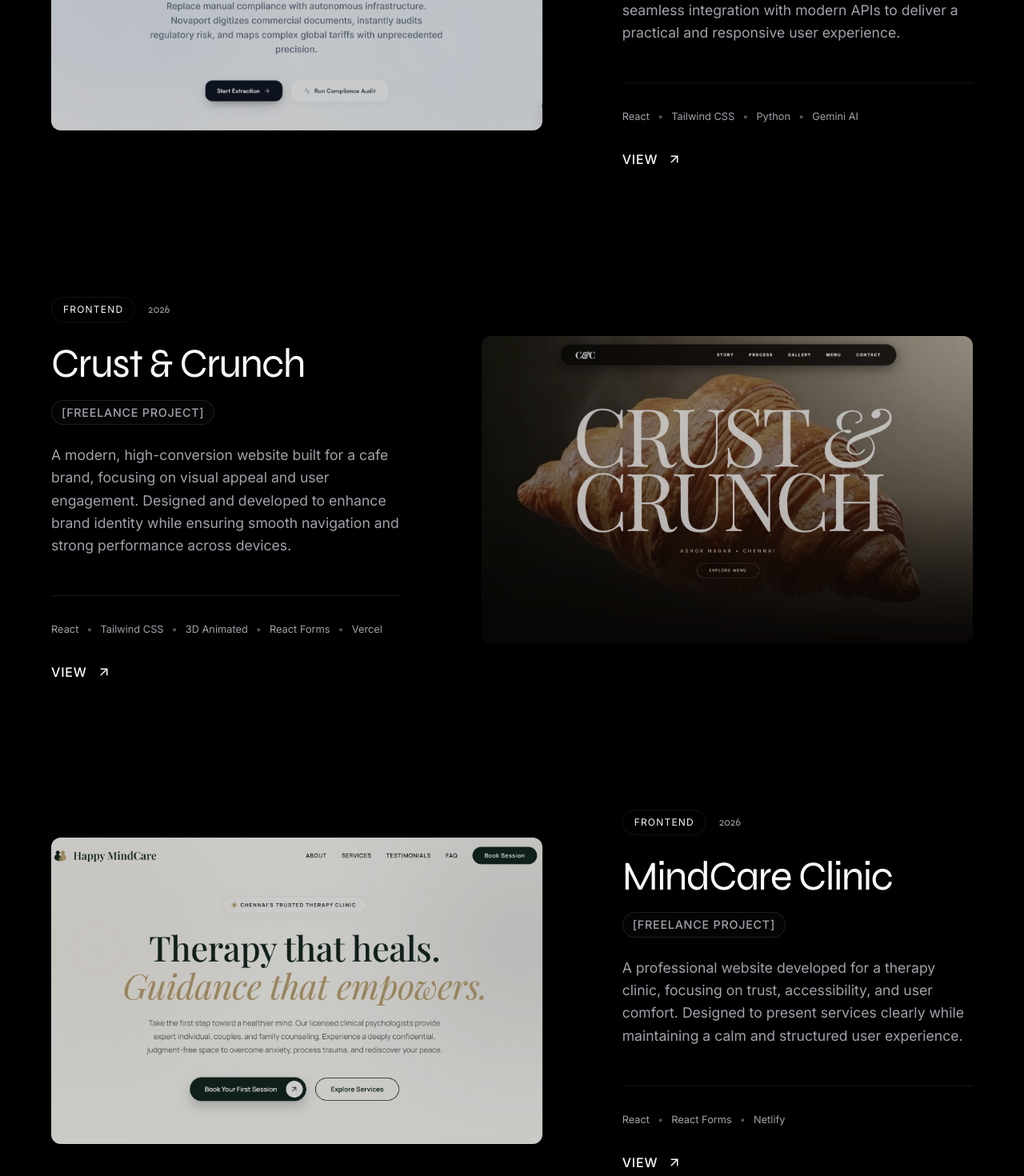
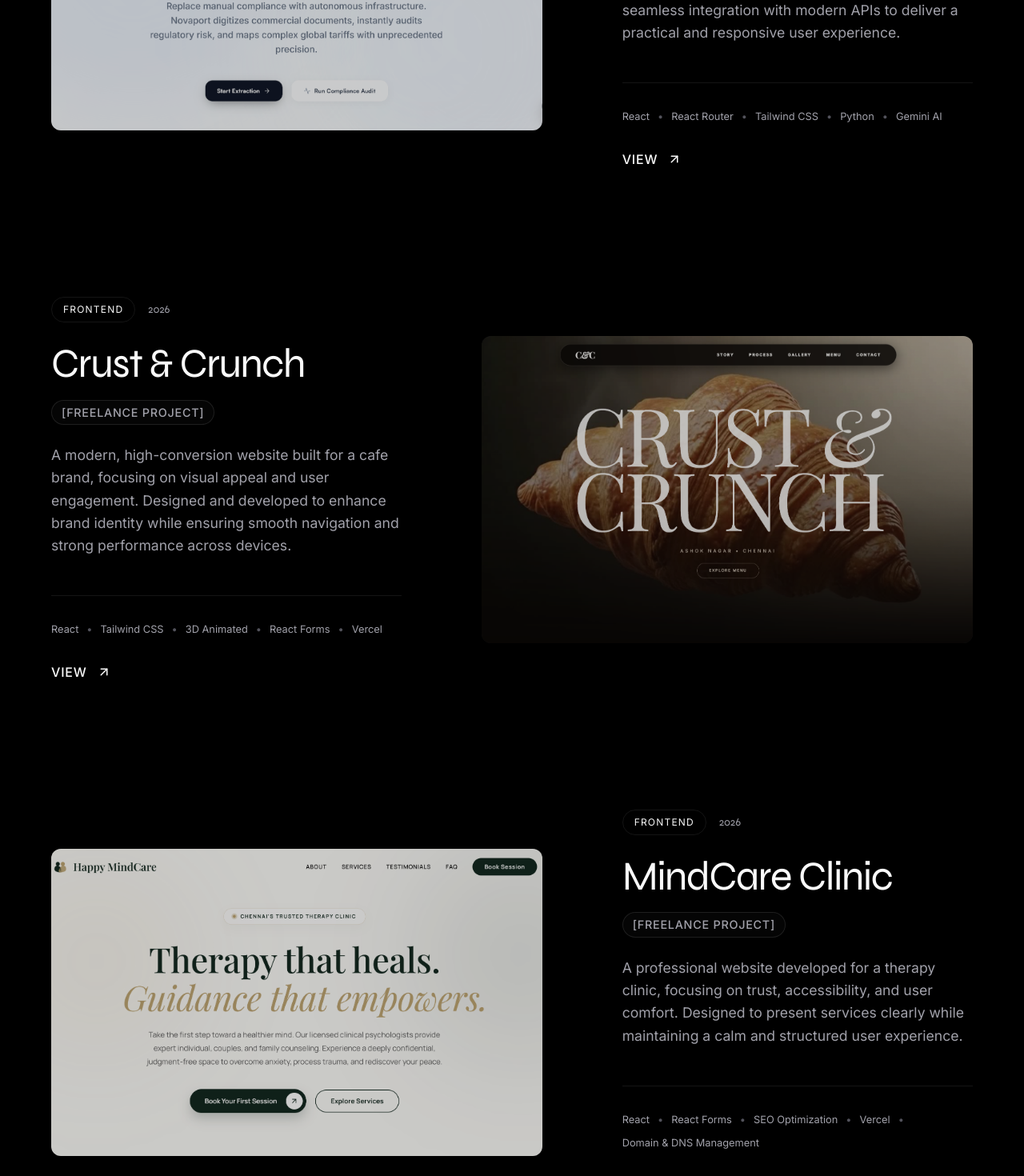
Before and after one commit to karl2603/Karl_Portfolio, a React (Vite) app: page / in a window 1280 px wide. Shown: the part 2131-3601 px from the top of the page at 80% size. Built offline with nearby package versions, Linux system fonts and the light colour scheme.

Commit message:
Project tech change

```diff
--- a/src/App.jsx
+++ b/src/App.jsx
@@ -386,7 +386,7 @@
       title: "Novaport AI Agent",
       type: "Personal Project",
       description: "An AI-powered assistant designed to streamline workflows and automate repetitive tasks. Built with a focus on real-time interaction, clean UI, and seamless integration with modern APIs to deliver a practical and responsive user experience.",
-      tech: ["React", "Tailwind CSS", "Python", "Gemini AI"],
+      tech: ["React", "React Router","Tailwind CSS", "Python", "Gemini AI"],
       category: "AI-Full Stack",
       year: "2026",
       link: "https://novaport-ai.vercel.app/",
@@ -406,7 +406,7 @@
       title: "MindCare Clinic",
       type: "Freelance Project",
       description: "A professional website developed for a therapy clinic, focusing on trust, accessibility, and user comfort. Designed to present services clearly while maintaining a calm and structured user experience.",
-      tech: ["React", "React Forms", "Netlify"],
+      tech: ["React", "React Forms", "SEO Optimization", "Vercel", "Domain & DNS Management" ],
       category: "Frontend",
       year: "2026",
       link: "https://happymindcare.in/",
```
